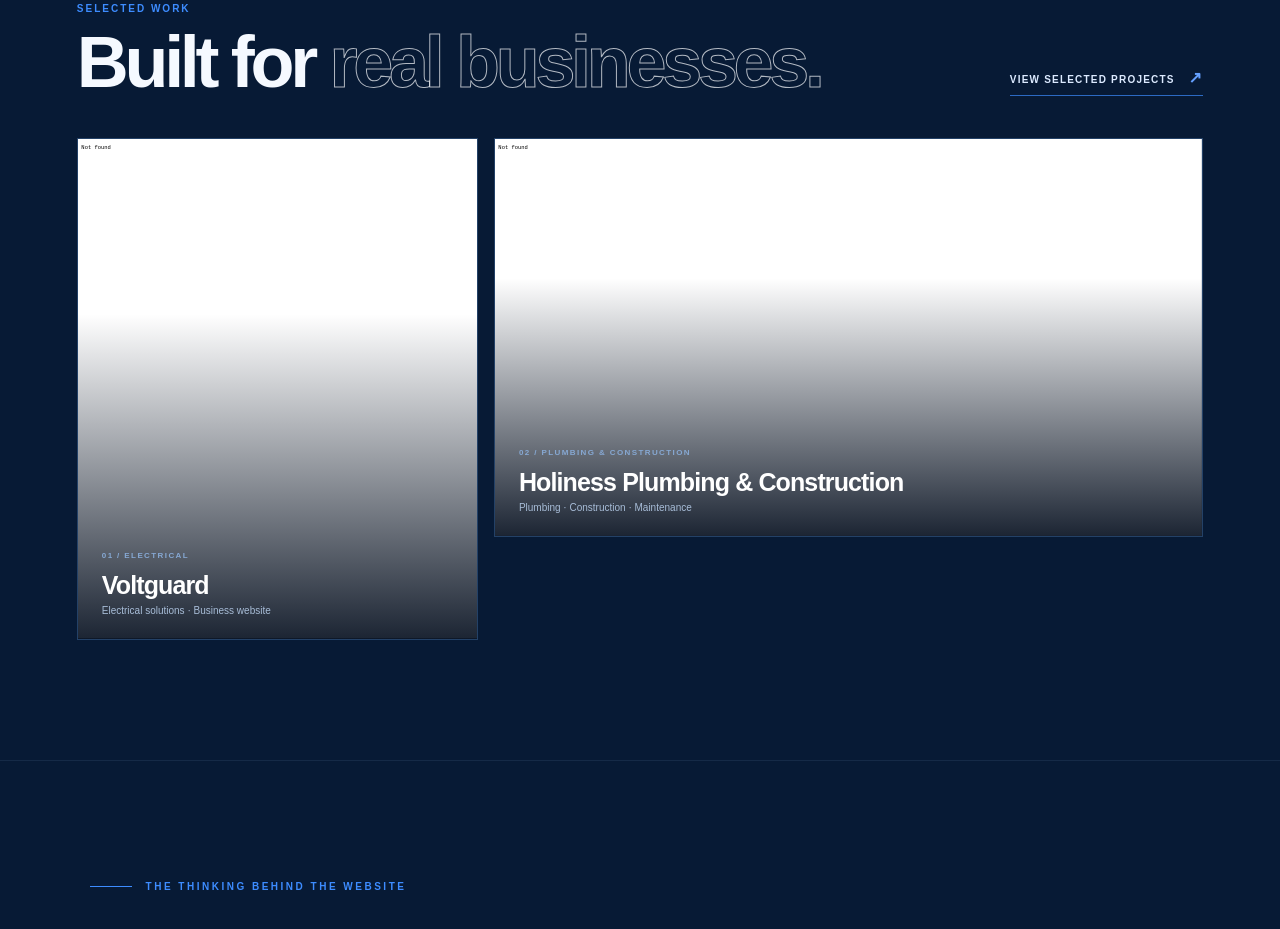
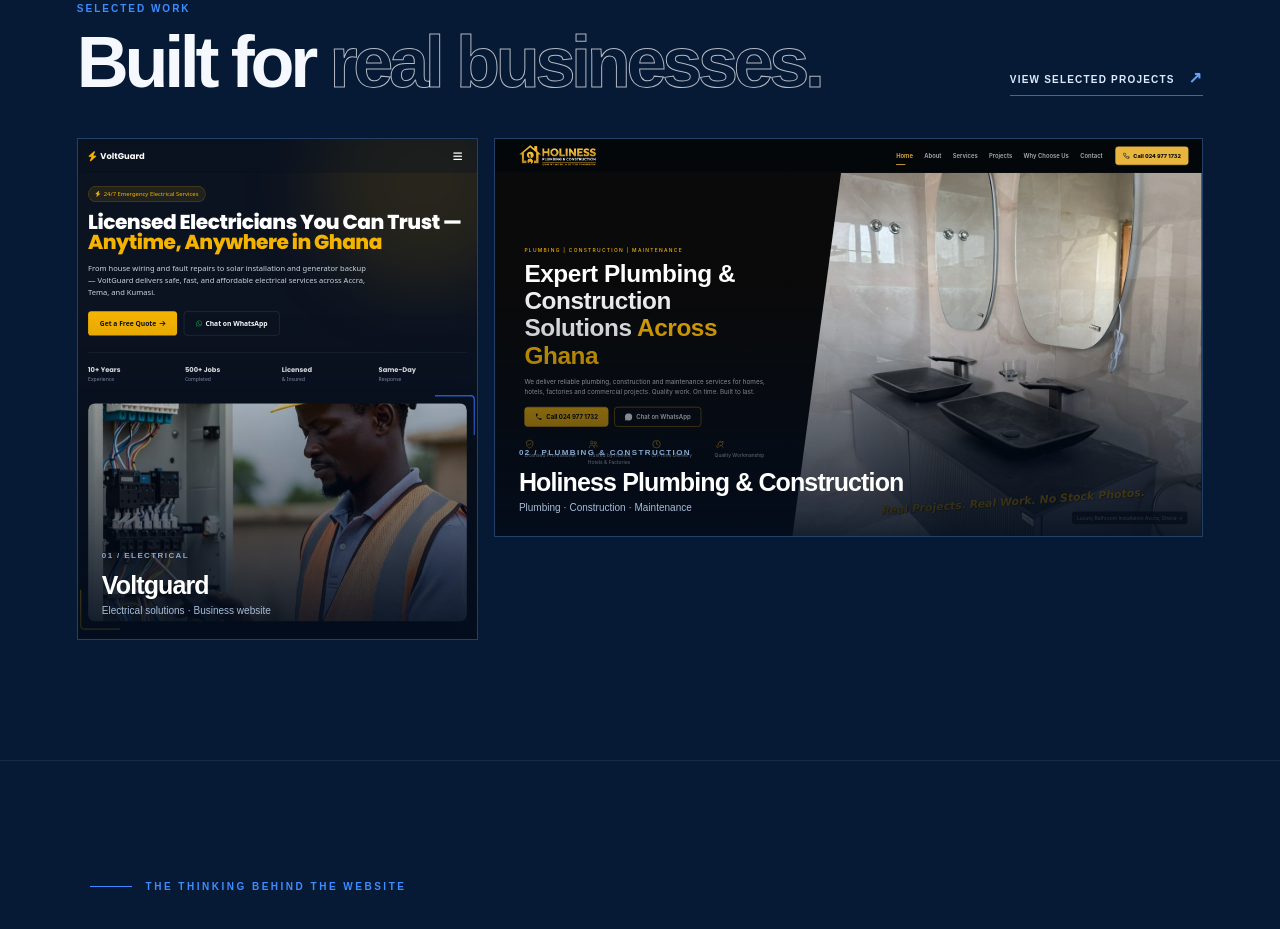
Before and after one commit to piersalledev1-blip/Web-design-Portfolio-, a plain HTML site: page index.html in a window 1280 px wide. Shown: the part 900-1829 px from the top of the page. Drawn offline with nearby package versions, Linux system fonts and the light colour scheme.

Commit message:
Point homepage previews to actual project folders

```diff
--- a/index.html
+++ b/index.html
@@ -238,12 +238,12 @@
           <a href="pages/portfolio.html" class="featured-work-link">View selected projects <span>↗</span></a>
         </div>
         <div class="featured-work-grid">
-          <a class="featured-project featured-project-voltguard" href="projects/voltguard/index.html">
-            <iframe class="featured-project-frame" src="projects/voltguard/index.html" title="Voltguard website preview" loading="lazy"></iframe>
+          <a class="featured-project featured-project-voltguard" href="Websites/Voltguard/index.html">
+            <iframe class="featured-project-frame" src="Websites/Voltguard/index.html" title="Voltguard website preview" loading="lazy"></iframe>
             <div class="featured-project-overlay"><span>01 / ELECTRICAL</span><h3>Voltguard</h3><p>Electrical solutions · Business website</p></div>
           </a>
-          <a class="featured-project featured-project-holiness" href="projects/holiness-plumbing/index.html">
-            <iframe class="featured-project-frame" src="projects/holiness-plumbing/index.html" title="Holiness Plumbing and Construction website preview" loading="lazy"></iframe>
+          <a class="featured-project featured-project-holiness" href="Websites/Holiness%20plumbing%20v2/index.html">
+            <iframe class="featured-project-frame" src="Websites/Holiness%20plumbing%20v2/index.html" title="Holiness Plumbing and Construction website preview" loading="lazy"></iframe>
             <div class="featured-project-overlay"><span>02 / PLUMBING &amp; CONSTRUCTION</span><h3>Holiness Plumbing &amp; Construction</h3><p>Plumbing · Construction · Maintenance</p></div>
           </a>
         </div>
```
